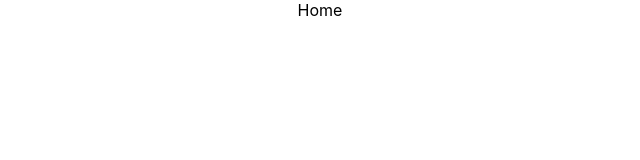
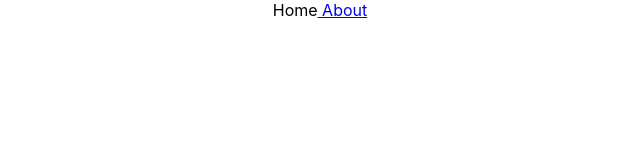
Before and after one commit to Plvishal/React-Router, a React (Create React App) app: page / in a window 1280 px wide. Shown: the top 160 px of the page, without its empty margins (320-960 px from the left). Built offline with nearby package versions, Linux system fonts and the light colour scheme; the HTML template or start-up script is replaced by a standard one.

Commit message:
Links in React

```diff
--- a/src/pages/About.js
+++ b/src/pages/About.js
@@ -1,7 +1,13 @@
 import React from 'react';
+import { Link } from 'react-router-dom';
 
 function About() {
-  return <div>About</div>;
+  return (
+    <div>
+      About
+      <Link to="/">Back</Link>
+    </div>
+  );
 }
 
 export default About;
--- a/src/pages/Home.js
+++ b/src/pages/Home.js
@@ -1,7 +1,14 @@
 import React from 'react';
+import { Link } from 'react-router-dom';
 
 function Home() {
-  return <div>Home</div>;
+  return (
+    <div>
+      Home
+      <Link to="/about"> About</Link>
+
+    </div>
+  );
 }
 
 export default Home;
```
